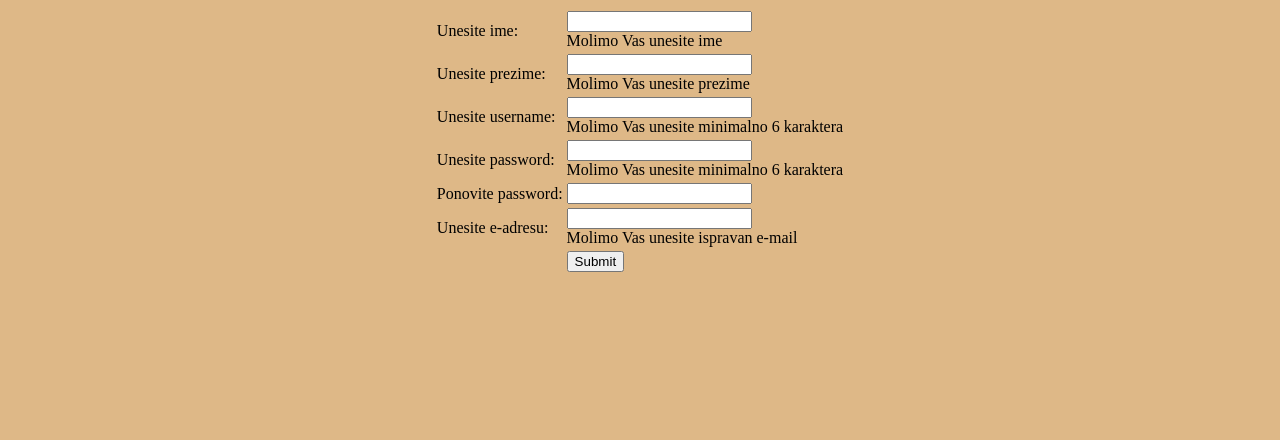
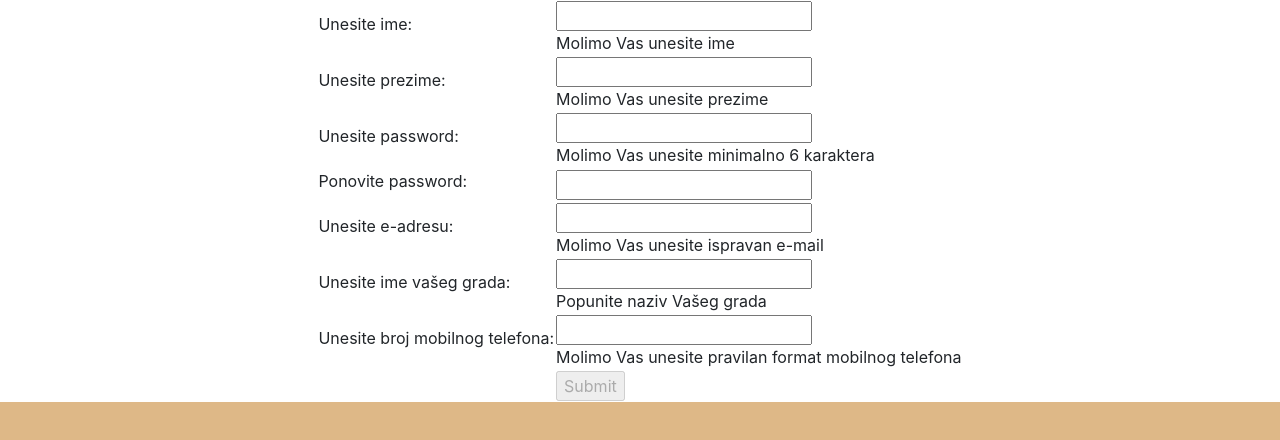
Before and after one commit to Luka729/Web2Projekat, an Angular app in the folder Web2Projekat/: page /registrovanje in a window 1280 px wide. Shown: the top 440 px of the page. Built offline with nearby package versions, Linux system fonts and the light colour scheme.

Commit message:
Dodat bootstrap, doradjeno registrovanje

```diff
--- a/Web2Projekat/angular.json
+++ b/Web2Projekat/angular.json
@@ -24,7 +24,9 @@
               "src/assets"
             ],
             "styles": [
-              "src/styles.css"
+
+                "./node_modules/bootstrap/dist/css/bootstrap.min.css",
+                "src/styles.css"
             ],
             "scripts": []
           },
--- a/Web2Projekat/package.json
+++ b/Web2Projekat/package.json
@@ -19,6 +19,8 @@
     "@angular/platform-browser": "~9.1.0",
     "@angular/platform-browser-dynamic": "~9.1.0",
     "@angular/router": "~9.1.0",
+    "@ng-bootstrap/ng-bootstrap": "^6.0.2",
+    "bootstrap": "^4.4.1",
     "rxjs": "~6.5.4",
     "tslib": "^1.10.0",
     "zone.js": "~0.10.2"
--- a/Web2Projekat/src/app/app.module.ts
+++ b/Web2Projekat/src/app/app.module.ts
@@ -7,6 +7,8 @@ import { LogovanjeComponent } from './pocetnaStrana/logovanje/logovanje.componen
 import { RegistrovanjeComponent } from './pocetnaStrana/registrovanje/registrovanje.component';
 import { PadajuciMenijiComponent } from './pocetnaStrana/padajuci-meniji/padajuci-meniji.component';
 import { FormsModule, ReactiveFormsModule } from '@angular/forms';
+
+import { NgbModule } from '@ng-bootstrap/ng-bootstrap';
 
 
 @NgModule({
@@ -21,7 +23,7 @@ import { FormsModule, ReactiveFormsModule } from '@angular/forms';
     AppRoutingModule,
     FormsModule,
     ReactiveFormsModule
-  ],
+    ],
   providers: [],
   bootstrap: [AppComponent]
 })
--- a/Web2Projekat/src/app/pocetnaStrana/padajuci-meniji/padajuci-meniji.component.html
+++ b/Web2Projekat/src/app/pocetnaStrana/padajuci-meniji/padajuci-meniji.component.html
@@ -1,10 +1,10 @@
-<div align="right">
+<div align="right" >
     <a  routerLink="/logovanje" > Ulogujte se</a> &nbsp;
     <a  routerLink="/registrovanje" >   Registrujte se</a>
 </div>
 <br>
 <h1>Lista svih automobila za izdavanje <span style = "display: inline;">&nbsp;&nbsp; &nbsp; &nbsp;&nbsp; &nbsp; &nbsp; &nbsp; &nbsp; &nbsp; &nbsp; &nbsp; &nbsp; &nbsp; &nbsp; &nbsp; &nbsp;&nbsp; &nbsp;  &nbsp; &nbsp;  Lista svih hotela za izdavanje</span></h1>
-<table class="table table-hover" align="left">
+<table class="table table-hover" align="left" class="table">
     <thead class="thead-dark">
         <tr>
             <th scope="col">MARKA</th>
--- a/Web2Projekat/src/app/pocetnaStrana/registrovanje/registrovanje.component.html
+++ b/Web2Projekat/src/app/pocetnaStrana/registrovanje/registrovanje.component.html
@@ -19,17 +19,6 @@
                 <input type="text" formControlName="prezimeProvera">
                 <div *ngIf="registrovanjeForm.controls.prezimeProvera.invalid">
                     Molimo Vas unesite prezime
-                </div>
-            </td>
-        </tr>
-        <tr>
-            <td>
-                <label>Unesite username:</label>
-            </td>
-            <td>
-                <input type="text" formControlName="userNameProvera">
-                <div *ngIf="registrovanjeForm.controls.userNameProvera.invalid">
-                    Molimo Vas unesite minimalno 6 karaktera
                 </div>
             </td>
         </tr>
@@ -66,10 +55,32 @@
         </tr>
         <tr>
             <td>
+                <label>Unesite ime vašeg grada:</label>
+            </td>
+            <td>
+                <input type="text" formControlName="gradProvera">
+                <div *ngIf="registrovanjeForm.controls.gradProvera.invalid">
+                    Popunite naziv Vašeg grada
+                </div>
+            </td>
+        </tr>
+        <tr>
+            <td>
+                <label>Unesite broj mobilnog telefona:</label>
+            </td>
+            <td>
+                <input type="text" formControlName="telefonProvera" >
+                <div *ngIf="registrovanjeForm.controls.telefonProvera.invalid">
+                    Molimo Vas unesite pravilan format mobilnog telefona
+                </div>
+            </td>
+        </tr>
+        <tr>
+            <td>
                 &nbsp;
             </td>
             <td>
-                <input type="submit" value="Submit">
+                <input type="submit" value="Submit" [disabled]="!registrovanjeForm.valid">
             </td>
         </tr>
     </table>
--- a/Web2Projekat/src/app/pocetnaStrana/registrovanje/registrovanje.component.ts
+++ b/Web2Projekat/src/app/pocetnaStrana/registrovanje/registrovanje.component.ts
@@ -11,25 +11,32 @@ export class RegistrovanjeComponent implements OnInit {
   constructor() { }
 
   registrovanjeForm: FormGroup;
+  telefonPattern: "([0]{1}[6]{1}([0-9]{1}){8})|([0-9]{1}[0-9]{1}[0-9]{1}[0-9]{1}([0-9]{1}){6})|([0-9]{1}[0-9]{1}[0-9]{1}([0-9]{1}){7})";
+
 
   ngOnInit(): void {
     this.initForm();
+    telefonPattern: "([0]{1}[6]{1}([0-9]{1}){8})|([0-9]{1}[0-9]{1}[0-9]{1}[0-9]{1}([0-9]{1}){6})|([0-9]{1}[0-9]{1}[0-9]{1}([0-9]{1}){7})";
   }
 
-  public jeJednako(c:AbstractControl):ValidationErrors | null{
-    const kljuc: string[]=Object.keys(c.value);
-    for(const i in kljuc){
-      if(i!=='0'&&c.value[kljuc[+i-1]]!==c.value[kljuc[i]]){
-        return{jeJednako:true};
-      }
+  static passwordMatchValidator(control: AbstractControl) {
+    const password: string = control.get('password').value; // get password from our password form control
+    const confirmPassword: string = control.get('confirmPassword').value; // get password from our confirmPassword form control
+    // compare is the password math
+    if (password !== confirmPassword) {
+      // if they don't match, set an error in our confirmPassword form control
+      control.get('confirmPassword').setErrors({ NoPassswordMatch: true });
     }
   }
 
   private initForm() {
+    telefonPattern: "([0]{1}[6]{1}([0-9]{1}){8})|([0-9]{1}[0-9]{1}[0-9]{1}[0-9]{1}([0-9]{1}){6})|([0-9]{1}[0-9]{1}[0-9]{1}([0-9]{1}){7})";
+
     this.registrovanjeForm = new FormGroup({
       'imeProvera' : new FormControl('',[Validators.required]),
       'prezimeProvera' : new FormControl('',[Validators.required]),
-      'userNameProvera': new FormControl('', [Validators.required,Validators.minLength(6)]),
+      'gradProvera': new FormControl('',[ Validators.required]),
+      'telefonProvera': new FormControl('',[Validators.required,Validators.maxLength(10),Validators.pattern("([0]{1}[6]{1}([0-9]{1}){8})|([0-9]{1}[0-9]{1}[0-9]{1}[0-9]{1}([0-9]{1}){6})|([0-9]{1}[0-9]{1}[0-9]{1}([0-9]{1}){7})")]),
       'lozinkaProvera': new FormControl('',[Validators.required, Validators.minLength(6)]),
       'proveralozinkeProvera' : new FormControl('',[Validators.required]),
       'eadresaProvera' : new FormControl('',[Validators.required,Validators.email])
--- a/Web2Projekat/src/styles.css
+++ b/Web2Projekat/src/styles.css
@@ -1,2 +1,4 @@
 /* You can add global styles to this file, and also import other style files */
+@import '~bootstrap/dist/css/bootstrap.min.css';
+
 html { background-color: burlywood; }
```
Also changed, not shown: 1 other file (tests, documents, lock files or other folders).
